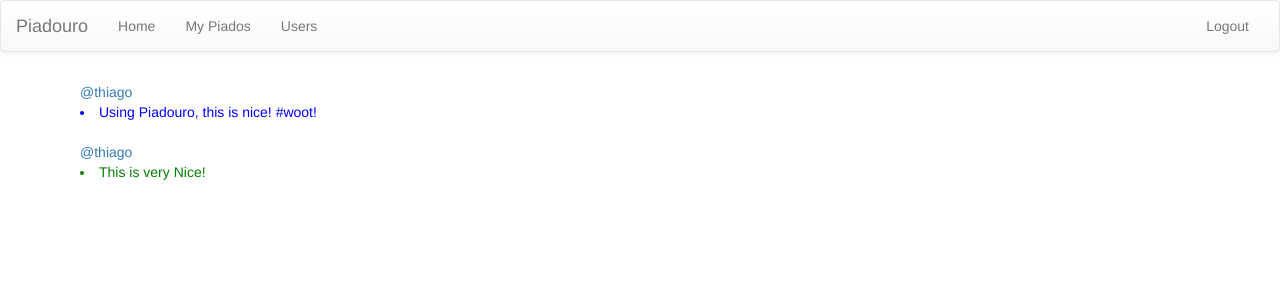
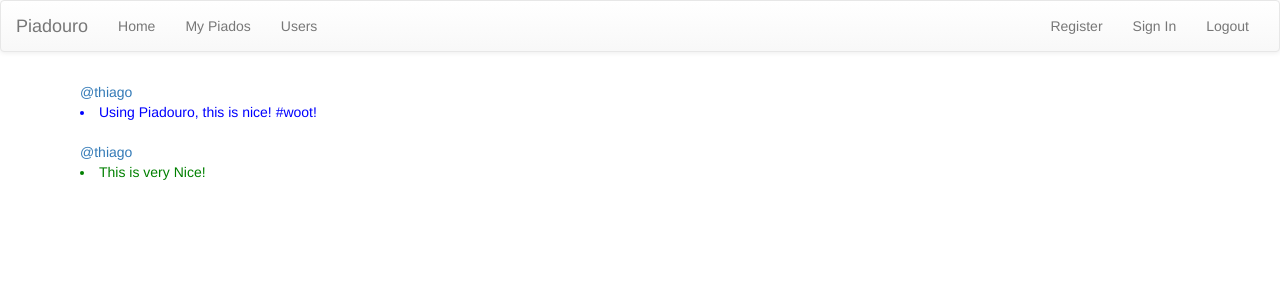
Before and after one commit to gcavalcante/Piadouro, a Django app: page / in a window 1280 px wide. Shown: the top 300 px of the page. Run offline with Django 3.2, Linux system fonts and the light colour scheme; a user stored in the database is signed in; data comes from the database, SQL or seed files in the repository; parts of the project's set-up code (start-up, migrations or seed data) failed here and were passed over; some libraries are stand-ins or nearby versions.

Commit message:
add link to register and login page

```diff
--- a/piadouro/templates/piadouro_website/base.html
+++ b/piadouro/templates/piadouro_website/base.html
@@ -24,12 +24,18 @@
           </div>
           <div id="navbar" class="navbar-collapse collapse">
             <ul class="nav navbar-nav">
-              <li><a href=""/"">Home</a></li>
+              <li><a href="/">Home</a></li>
               <li><a href="/mypiados">My Piados</a></li>
               <li><a href="/users/">Users</a></li>
             </ul>
             <ul class="nav navbar-nav navbar-right">
-              <li><a href="/logout/">Logout</a></li>
+              {% if user.is_authenticated %}
+                <li><a href="/register/">Register</a></li>
+                <li><a href="/login/">Sign In</a></li>
+              {% endif %}
+              {% if user.is_authenticated %}
+                <li><a href="/logout/">Logout</a></li>
+              {% endif %}
             </ul>
           </div><!--/.nav-collapse -->
         </div><!--/.container-fluid -->
```
